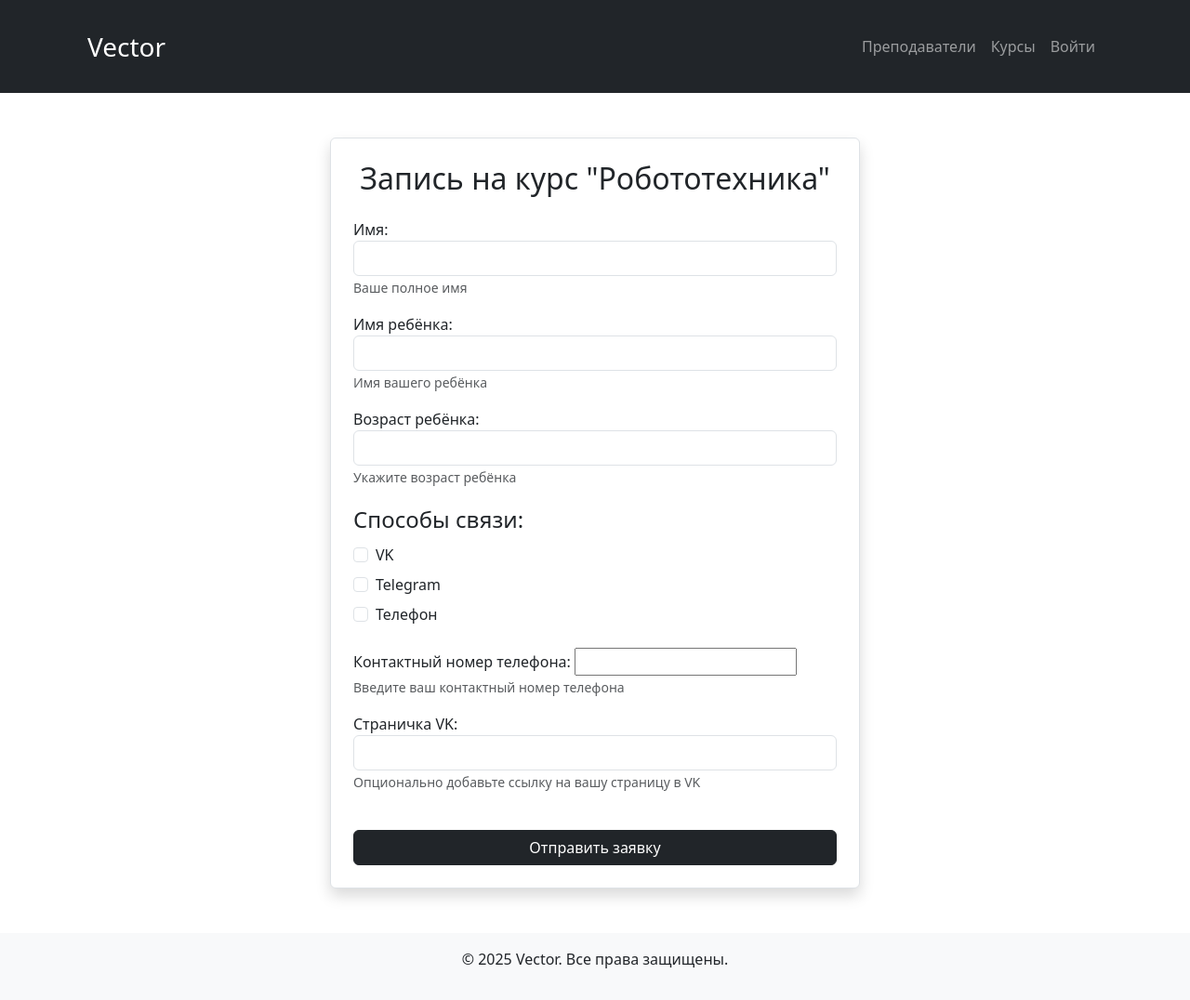
After one commit to Bakhtovar03/vector, a Django app: page /courses/subscribe/1/ in a window 1280 px wide. The commit adds this page. Shown: the whole page at 93% size. Run offline with Django 5.2, Linux system fonts and the light colour scheme; data comes from the database, SQL or seed files in the repository.

Commit message:
Subscribeform, sendemail, javascript elements

```diff
--- /dev/null
+++ b/content/forms.py
@@ -0,0 +1,46 @@
+from django import forms
+from .models import Course
+from phonenumber_field.formfields import PhoneNumberField
+
+class SubscribeForm(forms.Form):
+    CONTACT_CHOICES = (
+        ('vk', 'VK'),
+        ('telegram', 'Telegram'),
+        ('phone', 'Контактный телефон'),
+    )
+
+    name = forms.CharField(
+        max_length=100,
+        help_text='Ваше ФИО',
+        widget=forms.TextInput(attrs={'class': 'form-control'})
+    )
+
+    children_name = forms.CharField(
+        max_length=100,
+        help_text='ФИО ребёнка',
+        widget=forms.TextInput(attrs={'class': 'form-control'})
+    )
+
+    children_age = forms.IntegerField(
+        max_value=17,
+        min_value=0,
+        help_text='Возраст ребенка',
+        widget=forms.NumberInput(attrs={'class': 'form-control'})
+    )
+
+    contact_method = forms.MultipleChoiceField(
+        choices=CONTACT_CHOICES,
+        label='Способы связи',
+        widget=forms.CheckboxSelectMultiple(attrs={'class': 'form-check-input'})
+    )
+
+    contact = PhoneNumberField(
+        help_text='Номер для связи',
+        widget=forms.TextInput(attrs={'type': 'tel', 'class': 'form-control'})
+    )
+
+    vk_url = forms.URLField(
+        help_text='Ссылка на вашу страничку в ВК при наличии',
+        required=False,
+        widget=forms.URLInput(attrs={'class': 'form-control'})
+    )
--- a/content/urls.py
+++ b/content/urls.py
@@ -4,6 +4,7 @@ from .views import *
 
 urlpatterns = [
     path('courses/teachers/', views.TeacherListView.as_view(), name='teacher_list'),
+    path('courses/subscribe/<int:course_id>/', views.SubscribeView.as_view(), name='subscribe'),
     path('courses/<slug:slug>/', views.CourseDetailView.as_view(), name='course_detail'),
     path('courses/', views.CourseListView.as_view(), name='course_list'),
     path('', HomePageView.as_view(), name='home'),
--- a/content/views.py
+++ b/content/views.py
@@ -1,6 +1,9 @@
+from django.contrib.messages.views import SuccessMessageMixin
 from django.shortcuts import render
-from django.views.generic import TemplateView, ListView, DetailView
-
+from django.conf import settings
+from django.views.generic import TemplateView, ListView, DetailView, FormView
+from django.core.mail import send_mail
+from content.forms import SubscribeForm
 from content.models import Course, Teacher
 
 
@@ -10,6 +13,7 @@ class HomePageView(TemplateView):
         context = super().get_context_data(**kwargs)
         context['title'] = 'Главная страница'
 
+
 class CourseListView(ListView):
     template_name = 'content/course_list.html'
     model = Course
@@ -18,6 +22,8 @@ class CourseListView(ListView):
         context = super().get_context_data(**kwargs)
         context['title']= 'Курсы'
         return context
+
+
 class CourseDetailView(DetailView):
     template_name = 'content/course_detail.html'
     model = Course
@@ -26,6 +32,7 @@ class CourseDetailView(DetailView):
         context = super().get_context_data(**kwargs)
         context['title'] = self.object.name
         return context
+
 
 class TeacherListView(ListView):
     template_name = 'content/teacher_list.html'
@@ -36,3 +43,43 @@ class TeacherListView(ListView):
         context = super().get_context_data(**kwargs)
         context['title']='Наши преподаватели'
         return context
+
+
+class SubscribeView(SuccessMessageMixin, FormView):
+    template_name = 'content/subscribe.html'
+    form_class = SubscribeForm
+    model = Course
+    context_object_name = 'course'
+    success_message = 'Ваша заявка успешно отправлена, скоро с вами свяжемся!'
+
+    def get_success_url(self):
+        course_id = self.kwargs['course_id']
+        course = Course.objects.get(id=course_id)
+        return course.get_absolute_url()
+
+    def get_context_data(self, **kwargs):
+        context = super().get_context_data(**kwargs)
+        course_id = self.kwargs['course_id']
+        context['title'] = f'Запись на курс "{Course.objects.get(id=course_id).name}"'
+        return context
+
+    def form_valid(self, form):
+        course_id = self.kwargs['course_id']
+        course = Course.objects.get(id=course_id)
+        subject = f'Новая запись на курс "{course.name}"'
+
+        message = f'ФИО: {form.cleaned_data["name"]}\n\
+        ФИО ребёнка: {form.cleaned_data["children_name"]}\n\
+        Возраст ребенка: {form.cleaned_data["children_age"]}\n\
+        Способы связи: {form.cleaned_data["contact_method"]}\n\
+        Номер для связи: {form.cleaned_data["contact"]}\n\
+        Ссылка на VK: {form.cleaned_data["vk_url"] or "отсутствует"}'
+
+        send_mail(
+            subject,
+            message,
+            settings.EMAIL_HOST_USER,
+            [settings.EMAIL_HOST_USER],
+            fail_silently=False,
+        )
+        return super().form_valid(form)
--- a/templates/base.html
+++ b/templates/base.html
@@ -4,6 +4,16 @@
 <head>
     <meta charset="UTF-8">
     <meta name="viewport" content="width=device-width, initial-scale=1.0">
+    <meta charset="utf-8"/>
+    <meta name="description" content="Образовательная школа моделизма, робототехники и программирования в Ульяновске."/>
+    <meta name="keywords"
+          content="школа моделизма, робототехника, программирование, ульяновск, обучение детей, технические кружки"/>
+    <meta name="author" content="Vector, Вектор"/>
+    <meta name="robots" content="index,follow"/>
+    <meta property="og:title" content="Школа моделизма, робототехники и программирования в Ульяновске"/>
+    <meta property="og:description"
+          content="Школа StartJunior проводит занятия по моделизму, робототехнике и программированию для детей в Ульяновске."/>
+
     <title>{% block title %}{% endblock %}</title>
     <link href="https://cdn.jsdelivr.net/npm/bootstrap@5.3.0/dist/css/bootstrap.min.css" rel="stylesheet">
 
@@ -15,7 +25,9 @@
         <nav class="navbar navbar-expand-lg navbar-dark">
             <div class="container-fluid">
                 <a class="navbar-brand fs-3" href="/">Vector</a>
-                <button class="navbar-toggler" type="button" data-bs-toggle="collapse" data-bs-target="#navbarNavAltMarkup" aria-controls="navbarNavAltMarkup" aria-expanded="false" aria-label="Toggle navigation">
+                <button class="navbar-toggler" type="button" data-bs-toggle="collapse"
+                        data-bs-target="#navbarNavAltMarkup" aria-controls="navbarNavAltMarkup" aria-expanded="false"
+                        aria-label="Toggle navigation">
                     <span class="navbar-toggler-icon"></span>
                 </button>
                 <div class="collapse navbar-collapse" id="navbarNavAltMarkup">
@@ -32,6 +44,28 @@
 
 <main class="py-5">
     <div class="container">
+        {% if messages %}
+
+        <ul class="messages list-unstyled">
+            {% for message in messages %}
+            <li class="alert alert-dismissible fade show" role="alert">
+                {% if message.tags == 'success' %}
+                <div class="alert alert-success">
+                    {% elif message.tags == 'warning' %}
+                    <div class="alert alert-warning">
+                        {% elif message.tags == 'danger' or message.tags == 'error' %}
+                        <div class="alert alert-danger">
+                            {% else %}
+                            <div class="alert alert-info">
+                                {% endif %}
+                                {{ message }}
+                                <button type="button" class="btn-close" data-bs-dismiss="alert"
+                                        aria-label="Закрыть"></button>
+                            </div>
+            </li>
+            {% endfor %}
+        </ul>
+        {% endif %}
         {% block content %}{% endblock %}
     </div>
 </main>
--- a/templates/content/course_list.html
+++ b/templates/content/course_list.html
@@ -15,9 +15,8 @@
                         <li><strong>Возраст:</strong> {{ course.age_category }}</li>
                         <li><strong>Преподаватель:</strong> {{ course.teacher }}</li>
                     </ul>
-                    <a href="{{ course.get_absolute_url }}" class="stretched-link d-block text-decoration-none">
-                        <button class="btn btn-outline-primary btn-block w-100">Подробнее</button>
-                    </a>
+                    <a href="{{ course.get_absolute_url }}" class="btn btn-outline-dark w-100 mt-3">Подробнее</a>
+
                 </div>
             </div>
         </div>
--- /dev/null
+++ b/templates/content/subscribe.html
@@ -0,0 +1,94 @@
+{% extends 'base.html' %}
+
+{% block title %}
+Запись на курс
+{% endblock %}
+
+{% block content %}
+<div class="row justify-content-md-center">
+    <div class="col-md-6 col-sm-12 p-4 border rounded bg-white shadow">
+        <h2 class="mb-4 text-center">{{ title }}</h2>
+
+        <!-- Форма -->
+        <form method="post" action="." novalidate>
+            {% csrf_token %}
+
+            <!-- Поле Имя -->
+            <div class="mb-3">
+                {% if form.name.errors %}
+                <div class="invalid-feedback d-block" style="display: block;">"Ошибка в имени"</div>
+                {% endif %}
+                <label for="{{ form.name.id_for_label }}">Имя:</label>
+                {{ form.name }}
+                <small class="form-text text-muted">Ваше полное имя</small>
+            </div>
+
+            <!-- Поле Имя ребёнка -->
+            <div class="mb-3">
+                {% if form.children_name.errors %}
+                <div class="invalid-feedback d-block" style="display: block;">"Ошибка в имени ребёнка"</div>
+                {% endif %}
+                <label for="{{ form.children_name.id_for_label }}">Имя ребёнка:</label>
+                {{ form.children_name }}
+                <small class="form-text text-muted">Имя вашего ребёнка</small>
+            </div>
+
+            <!-- Поле Возраст ребёнка -->
+            <div class="mb-3">
+                {% if form.children_age.errors %}
+                <div class="invalid-feedback d-block" style="display: block;">"Некорректный возраст ребёнка"</div>
+                {% endif %}
+                <label for="{{ form.children_age.id_for_label }}">Возраст ребёнка:</label>
+                {{ form.children_age }}
+                <small class="form-text text-muted">Укажите возраст ребёнка</small>
+            </div>
+
+            <!-- Способы связи -->
+            <fieldset class="mb-3">
+                <legend>Способы связи:</legend>
+
+                <!-- VK -->
+                <div class="form-check mb-2">
+                    <input class="form-check-input" type="checkbox" value="vk" id="contact_vk" name="contact_method">
+                    <label class="form-check-label" for="contact_vk">VK</label>
+                </div>
+
+                <!-- Telegram -->
+                <div class="form-check mb-2">
+                    <input class="form-check-input" type="checkbox" value="telegram" id="contact_telegram" name="contact_method">
+                    <label class="form-check-label" for="contact_telegram">Telegram</label>
+                </div>
+
+                <!-- Телефон -->
+                <div class="form-check mb-2">
+                    <input class="form-check-input" type="checkbox" value="phone" id="contact_phone" name="contact_method">
+                    <label class="form-check-label" for="contact_phone">Телефон</label>
+                </div>
+            </fieldset>
+
+            <!-- Контактная информация -->
+            <div class="mb-3">
+                {% if form.contact.errors %}
+                <div class="invalid-feedback d-block" style="display: block;">"Неправильный номер телефона. <br>пример: +71234567890"</div>
+                {% endif %}
+                <label for="{{ form.contact.id_for_label }}">Контактный номер телефона:</label>
+                {{ form.contact }}
+                <small class="form-text text-muted">Введите ваш контактный номер телефона</small>
+            </div>
+
+            <!-- Ссылка на VK -->
+            <div class="mb-3">
+                {% if form.vk_url.errors %}
+                <div class="invalid-feedback d-block" style="display: block;">"Ошибка в ссылке на VK"</div>
+                {% endif %}
+                <label for="{{ form.vk_url.id_for_label }}">Страничка VK:</label>
+                {{ form.vk_url }}
+                <small class="form-text text-muted">Опционально добавьте ссылку на вашу страницу в VK</small>
+            </div>
+
+            <!-- Кнопка отправки -->
+            <button type="submit" class="btn btn-dark w-100 mt-4">Отправить заявку</button>
+        </form>
+    </div>
+</div>
+{% endblock %}
```
Also changed, not shown: templates/content/course_detail.html (+21 -1 lines), templates/content/home.html (+4 -37 lines), vectorsite/settings.py (+9 -0 lines).
